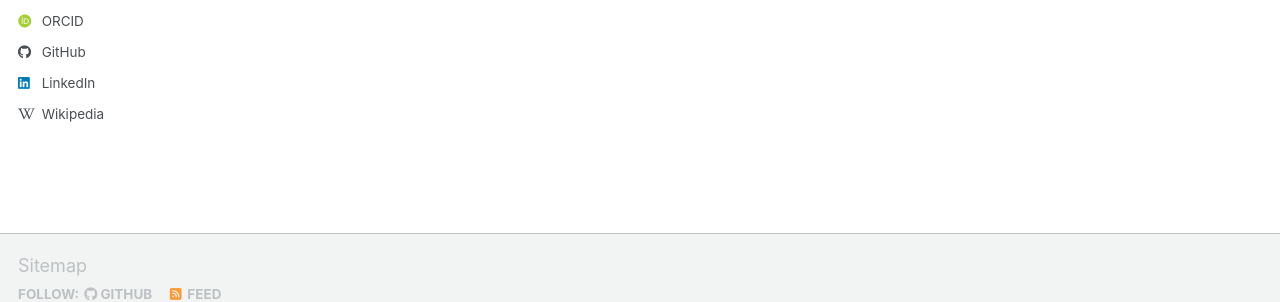
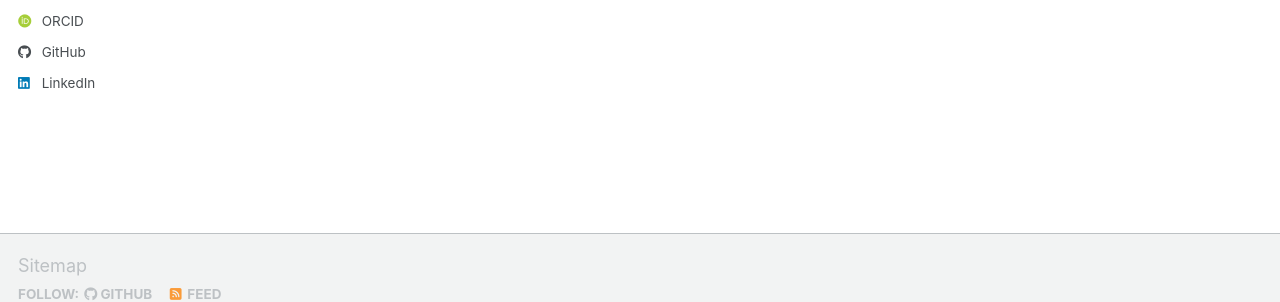
Before and after one commit to sgshindler/sgshindler.github.io, a Jekyll site: the page built from _pages/about.md, in a window 1280 px wide. Shown: the part 529-831 px from the top of the page. Built offline with Jekyll 4.4.1, drawn with Linux system fonts in a browser that asks for light colours; some web fonts are replaced; a script bundle is joined from its source files by our own code; library files that are not in the unit come from our copies.

Commit message:
Update _config.yml

```diff
--- a/_config.yml
+++ b/_config.yml
@@ -76,7 +76,7 @@ author:
   twitter          : # Username for X / Twitter
   vine             : # Username
   weibo            : # Username
-  wikipedia        : ""# Username
+  wikipedia        : # Username
   xing             : # Username
   youtube          : # Username
   zhihu            : # Username
```
